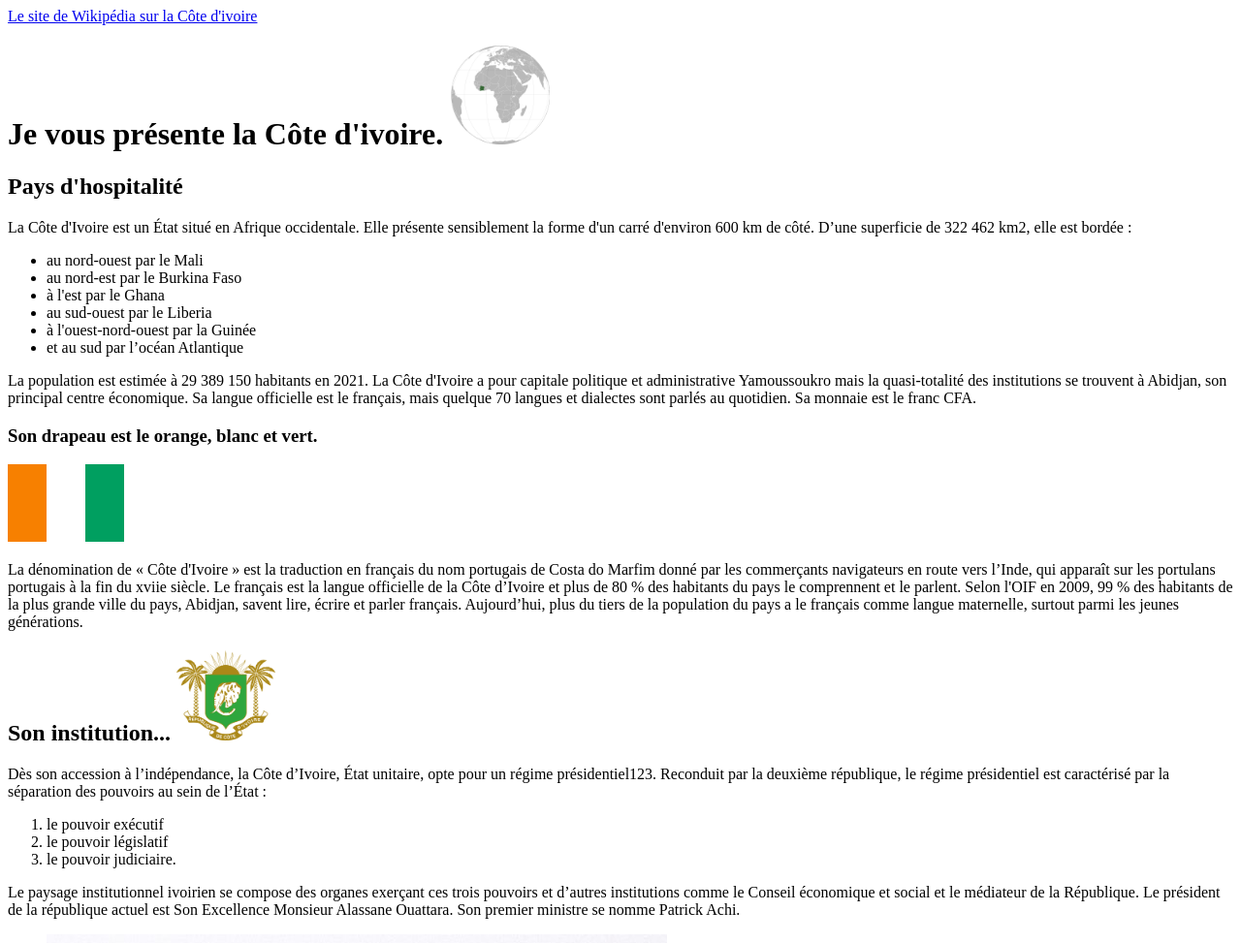
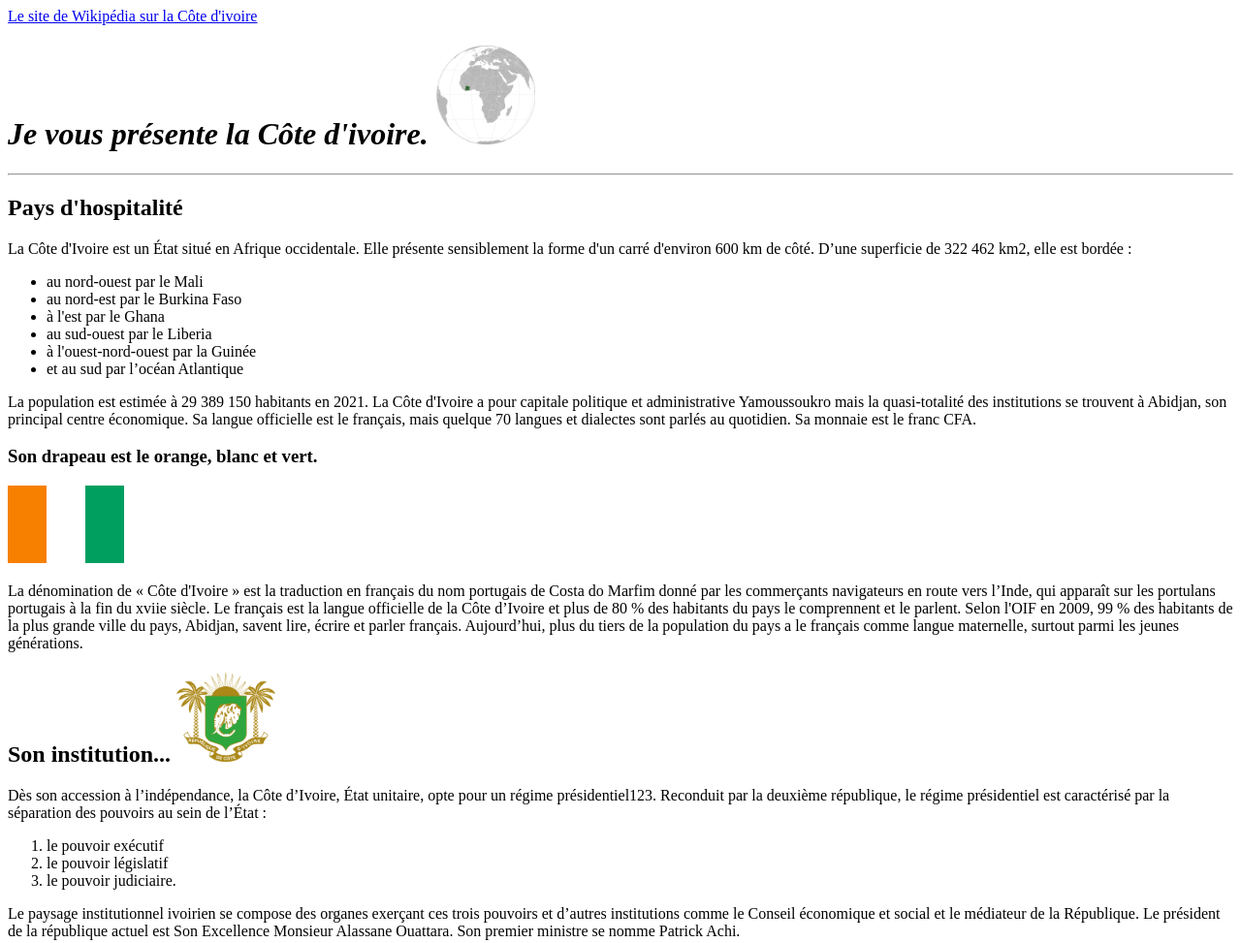
Before and after one commit to WilliamAwh/s1-utiliser-gitlab, a plain HTML site: page index.html in a window 1280 px wide. Shown: the top 973 px of the page at 97% size. Drawn offline with Linux system fonts and the light colour scheme.

Commit message:
commit test 3.0.3

```diff
--- a/index.html
+++ b/index.html
@@ -12,17 +12,20 @@
 						href="https://fr.wikipedia.org/wiki/C%C3%B4te_d%27Ivoire">Le site de Wikipédia sur la Côte d'ivoire
 				</a>
 				<h1>
-					Je vous présente la Côte d'ivoire.
+					<em>Je vous présente la Côte d'ivoire.</em>
 					<img src="world.png" alt="" width="102" height="102">
 				</h1>
+				<hr />
 			</header>
 			<h2>
 				Pays d'hospitalité
 			</h2>
 			<section>
+				<section style="background-color: dimgrey"></section>
 				<p>
 					La Côte d'Ivoire est un État situé en Afrique occidentale. Elle présente sensiblement la forme d'un carré d'environ 600 km de côté.
 					D’une superficie de 322 462 km2, elle est bordée :
+
 					<ul>
 						<li>au nord-ouest par le Mali</li>
 						<li>au nord-est par le Burkina Faso</li>
```
